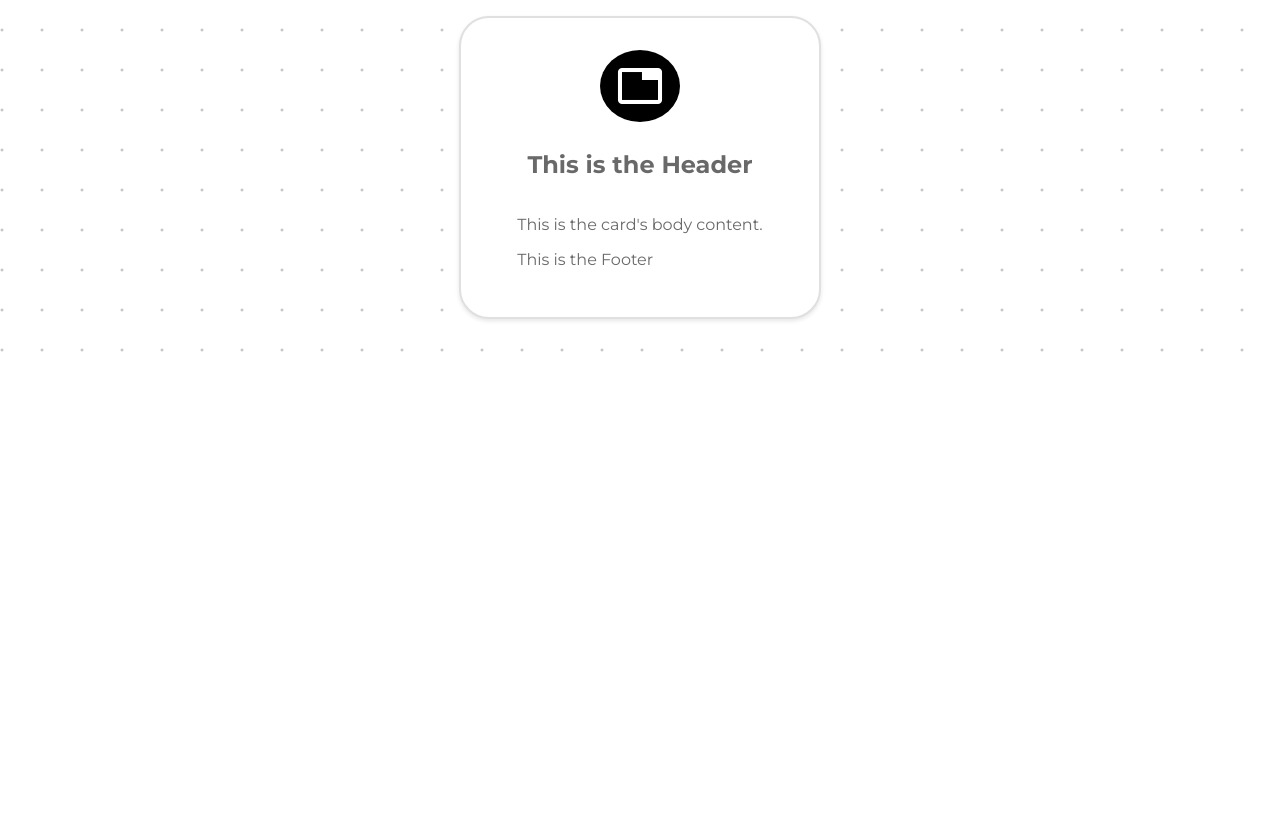
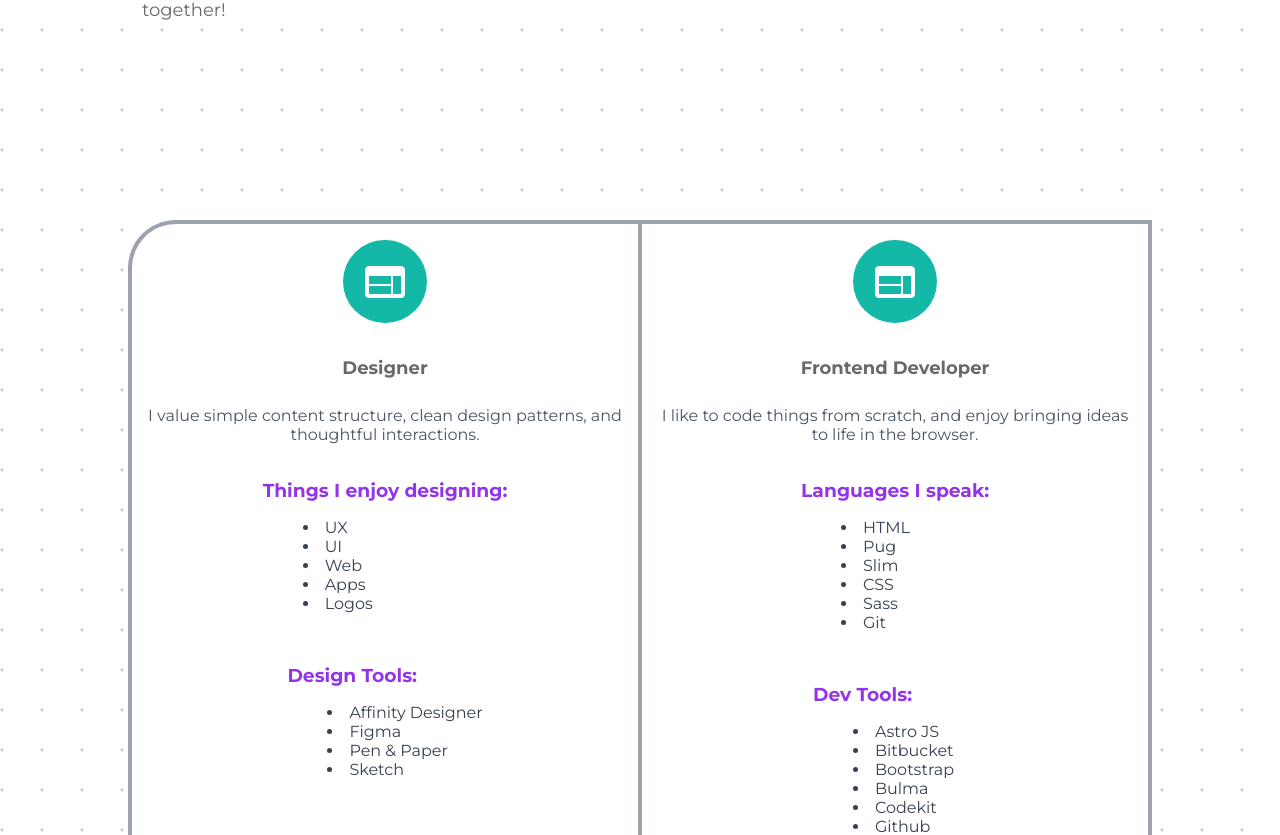
Before and after one commit to azuldev1/web-dev-folio, a SvelteKit app: page / in a window 1280 px wide. Shown: the part 612-1447 px from the top of the page. Before the commit the page ends 967 px from the top, so only its background shows below. Built offline with nearby package versions, Linux system fonts and the light colour scheme.

Commit message:
feat: more changes

```diff
--- a/src/lib/components/Card.svelte
+++ b/src/lib/components/Card.svelte
@@ -1,46 +1,58 @@
-<!-- Card.svelte -->
-<div class="card">
-	<div class="header">
-		<slot name="header" />
+<script>
+	export let icon;
+	export let title;
+	export let description;
+	export let sections;
+	export let isFirst = false;
+	export let isLast = false;
+	export let index;
+	export let isSet = true; // New prop to determine if it's part of a set
+	export let totalCards; // New prop for total number of cards
+
+	// Function to determine width based on index and total cards
+	function getWidth(index, total) {
+		if (!isSet) return 'w-full';
+		if (total <= 2) return 'lg:w-1/2';
+		if (total === 3) return 'lg:w-1/3';
+		if (total === 4) return 'lg:w-1/4';
+		if (total >= 5) {
+			if (index === 0 || index === total - 1) return 'lg:w-1/4';
+			return 'lg:w-1/6';
+		}
+		return 'lg:w-full'; // Default case
+	}
+</script>
+
+<div
+	class={`
+	flex-1 bg-white p-4 text-center flex flex-col items-center
+	border-gray-400 border-solid border-4 rounded-[3rem]
+	${getWidth(index, totalCards)}
+	${isSet && isFirst ? 'border-b-0 rounded-b-none lg:rounded-r-none lg:border-r-0' : ''}
+	${isSet && isLast ? 'lg:rounded-l-none rounded-t-none' : ''}
+	${
+		isSet && !isFirst && !isLast
+			? 'rounded-b-none rounded-t-none lg:border-r-0 lg:rounded-r-none'
+			: ''
+	}
+	${isSet ? '' : 'w-full'}
+`}
+>
+	<div class="bg-teal-500 w-[5.2rem] h-[5.2rem] rounded-full mb-4 flex items-center justify-center">
+		<span class="material-icons text-5xl text-white">
+			{icon}
+		</span>
 	</div>
-	<div class="body">
-		<slot />
-	</div>
-	<div class="footer">
-		<slot name="footer" />
-	</div>
+	<h2 class="text-lg font-bold mb-2">{title}</h2>
+	<p class="text-gray-600 mb-4">{description}</p>
+	{#each sections as section}
+		<div class="text-left mb-4">
+			<h3 class="font-semibold text-purple-600 mb-1">{section.heading}</h3>
+			<ul class="list-disc list-inside text-gray-700">
+				{#each section.items as item}
+					<li>{item}</li>
+				{/each}
+			</ul>
+		</div>
+	{/each}
 </div>
-
-<style>
-	/* Styles for the card component itself */
-	.card {
-		border: 2px solid var(--outlineStroke);
-		padding: 2em 3.5em;
-		border-radius: 30px;
-		box-shadow: 0 2px 4px rgba(0, 0, 0, 0.1);
-		background-color: #fff;
-	}
-
-	/* Styles for the header slot content */
-	.header ::slotted(*) {
-		background-color: #f0f0f0;
-		padding: 12px;
-		border-top-left-radius: 4px;
-		border-top-right-radius: 4px;
-		display: flex;
-	}
-	:global(.header *) {
-		display: flex !important;
-	}
-	:global(.header .material-icons) {
-		padding-right: 0.5em;
-	}
-
-	/* Styles for the footer slot content */
-	.footer ::slotted(*) {
-		background-color: #f0f0f0;
-		padding: 12px;
-		border-bottom-left-radius: 4px;
-		border-bottom-right-radius: 4px;
-	}
-</style>
--- /dev/null
+++ b/src/lib/components/CardContainer.svelte
@@ -0,0 +1,66 @@
+<script>
+	import Card from './Card.svelte';
+
+	const cards = [
+		{
+			icon: 'web',
+			title: 'Designer',
+			description:
+				'I value simple content structure, clean design patterns, and thoughtful interactions.',
+			sections: [
+				{
+					heading: 'Things I enjoy designing:',
+					items: ['UX', 'UI', 'Web', 'Apps', 'Logos']
+				},
+				{
+					heading: 'Design Tools:',
+					items: ['Affinity Designer', 'Figma', 'Pen & Paper', 'Sketch']
+				}
+			]
+		},
+		{
+			icon: 'web',
+			title: 'Frontend Developer',
+			description:
+				'I like to code things from scratch, and enjoy bringing ideas to life in the browser.',
+			sections: [
+				{
+					heading: 'Languages I speak:',
+					items: ['HTML', 'Pug', 'Slim', 'CSS', 'Sass', 'Git']
+				},
+				{
+					heading: 'Dev Tools:',
+					items: [
+						'Astro JS',
+						'Bitbucket',
+						'Bootstrap',
+						'Bulma',
+						'Codekit',
+						'Github',
+						'Netlify',
+						'Tailwind CSS',
+						'VS Code'
+					]
+				}
+			]
+		}
+	];
+
+	export let isSet = true;
+	$: moreThanTwo = cards.length > 2;
+</script>
+
+<div class={`card-container ${isSet ? 'border-2 border-gray-400' : ''}`}>
+	<div class={`${isSet ? 'flex flex-col lg:flex-row' : 'grid grid-cols-1 lg:grid-cols-3 gap-2'}`}>
+		{#each cards as card, index}
+			<Card
+				{...card}
+				{isSet}
+				isFirst={isSet && index === 0}
+				isLast={isSet && index === cards.length - 1}
+				{index}
+				totalCards={cards.length}
+			/>
+		{/each}
+	</div>
+</div>
--- a/src/routes/+page.svelte
+++ b/src/routes/+page.svelte
@@ -1,20 +1,21 @@
-<script lang="ts">
-	import ScreenSaver from '$lib/components/ScreenSaver.svelte';
+<script>
+	import CardContainer from '$lib/components/CardContainer.svelte';
 	import SvgLaptop from '$lib/components/SvgLaptop.svelte';
-	import Card from '$lib/components/Card.svelte';
 </script>
 
+<main class="bg-gradient-to-b from-purple-500 to-white min-h-screen p-8">
+	<div class="max-w-[1300px] mx-auto">
 		<div class="mainContainer flex flex-col gap-y-16">
 			<!-- <ScreenSaver /> -->
-	<div class="heroSection flex mt-10 md:mt-16 lg:mt-32">
+			<div class="flex mt-10 md:mt-16 lg:mt-32">
 				<div class="w-full md:w-1/2 px-10 md:px-10 lg:px-15 xl:px-20">
 					<h1 class="m-0 text-xl lg:text-4xl">Manuel Alvarez-Zumárraga</h1>
 					<h1 class="mt-4 mb-0 font-light text-xl lg:text-4xl">Experienced Software Engineer</h1>
 					<p class="mt-4 mb-0 font-normal text-md lg:text-lg leading-relaxed lg:leading-loose">
 						Welcome to my creative coding space! I'm a developer who enjoys blending creativity with
-				functionality. From sleek websites to vibrant apps and engaging animations. Dive into the
-				world of beautiful, functional design with me, and let's create something extraordinary
-				together!
+						functionality. From sleek websites to vibrant apps and engaging animations. Dive into
+						the world of beautiful, functional design with me, and let's create something
+						extraordinary together!
 					</p>
 				</div>
 				<div class="hidden sm:block md:w-1/2 md:px-10 lg:px-20">
@@ -23,40 +24,21 @@
 					</div>
 				</div>
 			</div>
-	<div class="skillsSections flex">
-		<Card>
-			<div slot="header" class="flex flex-col items-center justify-center text-center">
-				<span class="material-icons text-4xl mb-2 icon-circle"> tab </span>
-				<h2>This is the Header</h2>
-			</div>
-			<p>This is the card's body content.</p>
-			<div slot="footer">
-				<p>This is the Footer</p>
-			</div>
-		</Card>
+			<div class="md:flex justify-center mt-10 md:mt-16 lg:mt-32">
+				<div class="container mx-auto max-w-5xl">
+					<CardContainer />
 				</div>
 			</div>
+		</div>
+	</div>
+</main>
 
 <style>
-	.icon-circle {
-		font-size: 48px; /* Adjust the size of the icon as needed */
-		margin-bottom: 8px; /* Add some space between the icon and the text */
-		background-color: #000; /* Circle background color */
-		color: #fff; /* Icon color */
-		border-radius: 50%; /* Make the background a circle */
-		padding: 16px; /* Adjust the padding to control the size of the circle */
-		display: flex;
-		align-items: center;
-		justify-content: center;
-	}
 	.mainContainer {
 		display: flex;
 		align-items: center;
 		justify-content: center;
 		height: 100%;
-	}
-	.skillsSections .header {
-		display: center;
 	}
 
 	.laptopContainer {
@@ -65,34 +47,4 @@
 	:global(#LaptopSVG) {
 		max-width: 600px;
 	}
-
-	/* Small screens (≥ 640px) */
-	/* CSS styles for small screens */
-	.heroSection {
-		height: 25vh;
-	}
-	.skillsSection {
-		height: 25vh;
-	}
-
-	/* Medium screens (≥ 768px) */
-	@media (min-width: 768px) {
-		.heroSection {
-			height: 30vh;
-		}
-		.skillsSection {
-			height: 30vh;
-		}
-	}
-
-	/* Large screens (≥ 1024px) */
-	@media (min-width: 1024px) {
-		/* CSS styles for large screens */
-		.heroSection {
-			height: 50vh;
-		}
-		.skillsSection {
-			height: 50vh;
-		}
-	}
 </style>
--- a/tailwind.config.js
+++ b/tailwind.config.js
@@ -8,6 +8,9 @@ export default {
         '28': '7rem',
         '32': '8rem',
       },
+        fontSize: {
+        '6xl': '3.75rem',  // or any size you want
+      }
     },
   },
   plugins: [],
--- a/tsconfig.json
+++ b/tsconfig.json
@@ -8,7 +8,7 @@
 		"resolveJsonModule": true,
 		"skipLibCheck": true,
 		"sourceMap": true,
-		"strict": true,
+		"strict": false,
 		"moduleResolution": "bundler"
 	}
 	// Path aliases are handled by https://kit.svelte.dev/docs/configuration#alias
```
Also changed, not shown: .eslintrc.cjs. Lines whose indentation alone changed are shown as unchanged.
